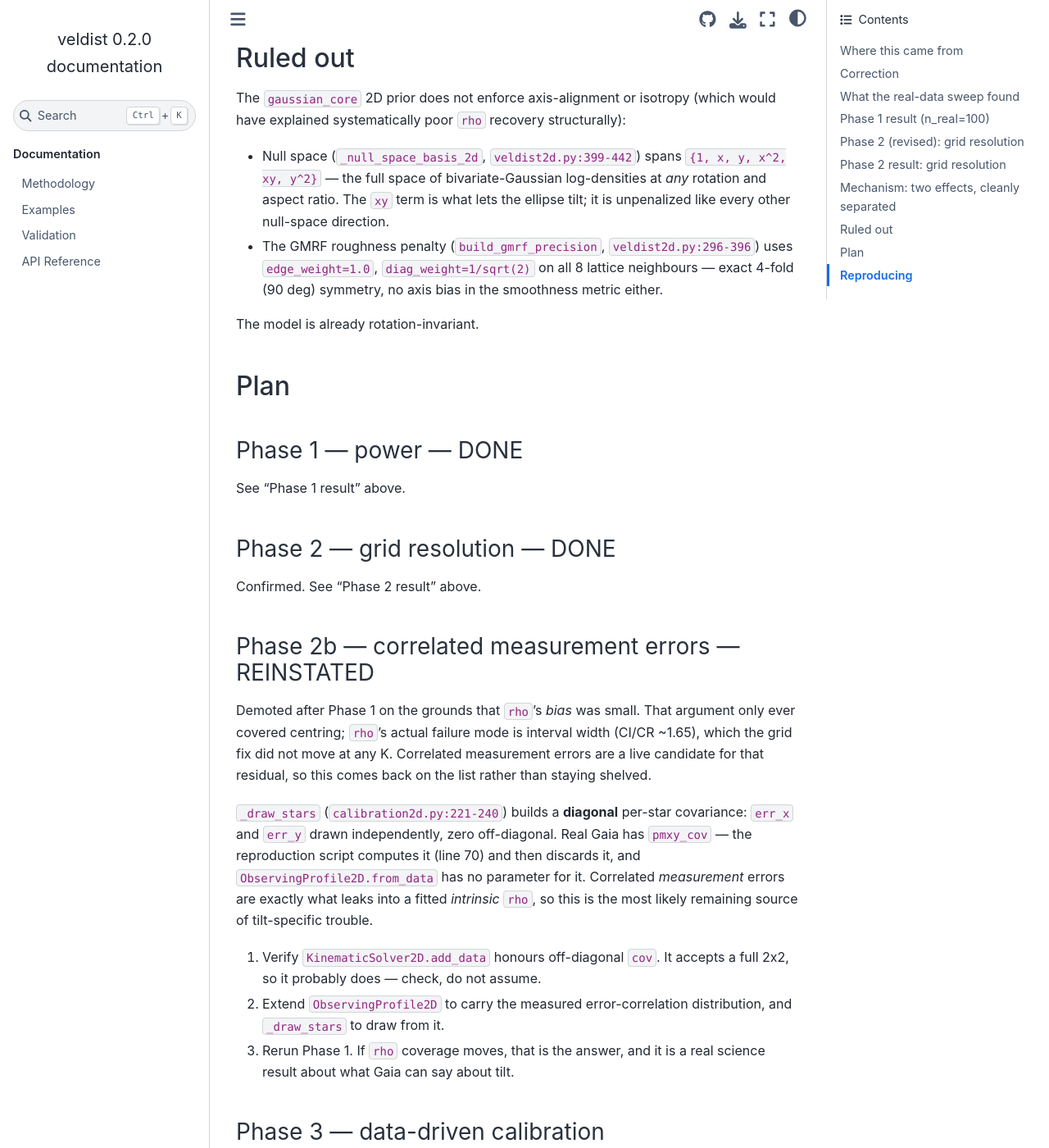
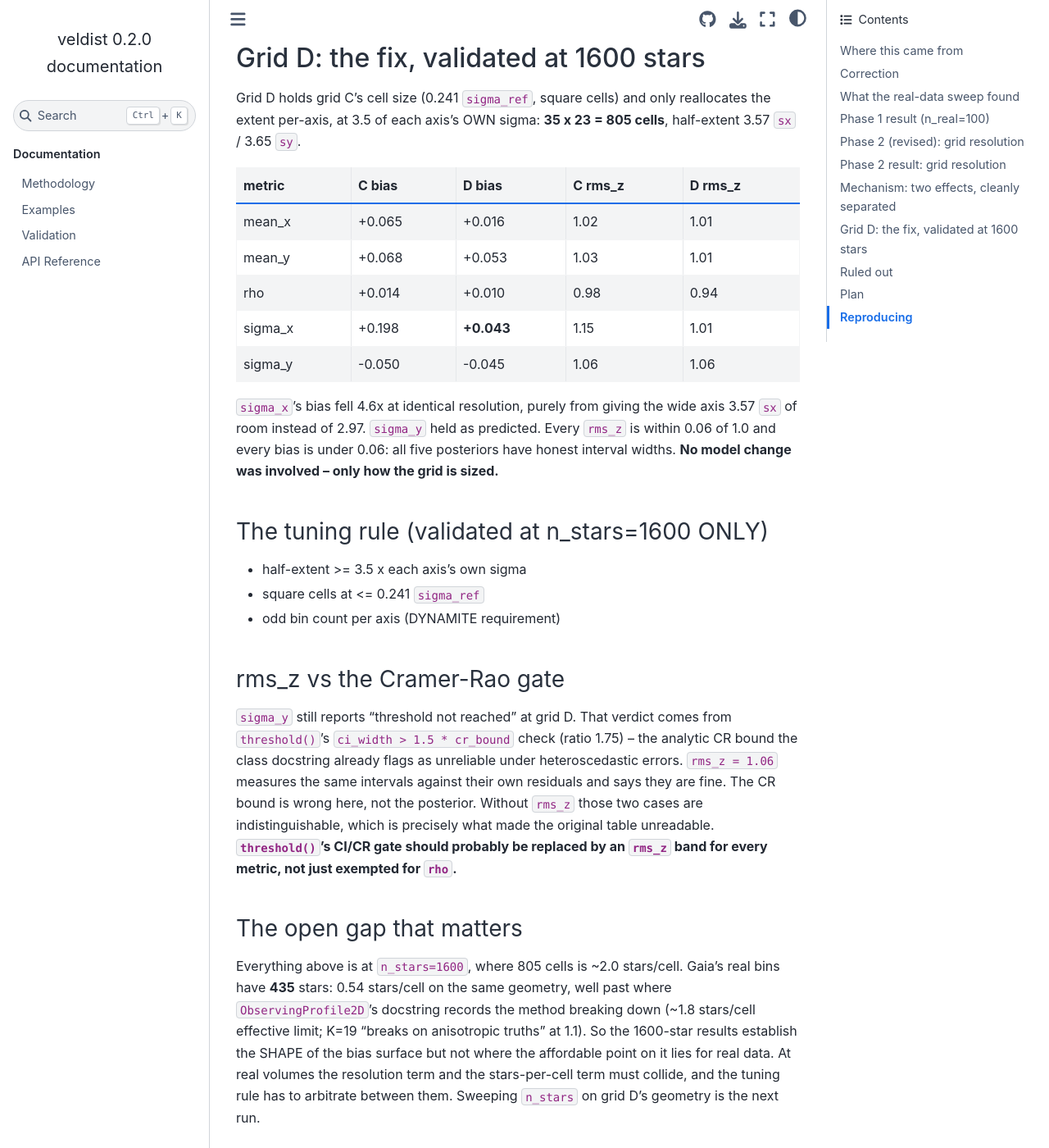
Before and after one commit to pjs902/veldist, a Sphinx documentation site: the page built from docs/handoff-2d-tilt-recovery.md, in a window 1280 px wide and 1400 px high, scrolled down 7581 px. Shown: the whole window at 82% size. Built offline with Sphinx 7.4.7 and the Sphinx Book theme 1.1.4, drawn with Linux system fonts in a browser that asks for light colours.

Commit message:
docs(2d): record grid D, the per-axis fix, validated at 1600 stars
Grid D holds grid C's cell size and only reallocates extent per-axis, at 3.5
of each axis's own sigma: 35x23 = 805 cells. sigma_x's bias falls 4.6x
(+0.198 -> +0.043) at identical resolution, purely from giving the wide axis
3.57 sx of room instead of 2.97; sigma_y holds at -0.045 as predicted. Every
rms_z lands within 0.06 of 1.0 and every bias under 0.06 -- all five
posteriors have honest interval widths, with no model change at all. Only the
grid sizing changed.

Gives the tuning rule, explicitly scoped to n_stars=1600 where it was
measured: half-extent >= 3.5x each axis's OWN sigma, square cells <= 0.241
sigma_ref, odd counts per axis.

Records a concrete follow-up for the harness: sigma_y still reports "threshold
not reached" at grid D, from the ci_width > 1.5*cr_bound gate (ratio 1.75),
while rms_z = 1.06 says the same intervals are fine. The CR bound is wrong
here, not the posterior. threshold()'s CI/CR gate should likely become an
rms_z band for every metric rather than staying exempted for rho alone.

Flags the gap that actually matters for the science: all of this is at 1600
stars (2.0 stars/cell). Gaia's real bins have 435, which is 0.54 stars/cell on
this geometry -- past where the docstring records the method breaking down. So
we have the shape of the bias surface but not the affordable point on it. The
n_stars sweep on grid D's geometry is running.

Co-Authored-By: Claude Opus 5 <noreply@anthropic.com>
Claude-Session: https://claude.ai/code/session_01LDCc9vPLr2QBQGoinTkpbM

```diff
--- a/docs/handoff-2d-tilt-recovery.md
+++ b/docs/handoff-2d-tilt-recovery.md
@@ -290,6 +290,56 @@ the original grid, is correctly calibrated purely from grid geometry: no
 change to the prior, no `pmxy_cov` modelling. The tilt was always
 recoverable; the grid was hiding it.
 
+## Grid D: the fix, validated at 1600 stars
+
+Grid D holds grid C's cell size (0.241 `sigma_ref`, square cells) and only
+reallocates the extent per-axis, at 3.5 of each axis's OWN sigma:
+**35 x 23 = 805 cells**, half-extent 3.57 `sx` / 3.65 `sy`.
+
+| metric | C bias | D bias | C rms_z | D rms_z |
+|---|---|---|---|---|
+| mean_x | +0.065 | +0.016 | 1.02 | 1.01 |
+| mean_y | +0.068 | +0.053 | 1.03 | 1.01 |
+| rho | +0.014 | +0.010 | 0.98 | 0.94 |
+| sigma_x | +0.198 | **+0.043** | 1.15 | 1.01 |
+| sigma_y | -0.050 | -0.045 | 1.06 | 1.06 |
+
+`sigma_x`'s bias fell 4.6x at identical resolution, purely from giving the
+wide axis 3.57 `sx` of room instead of 2.97. `sigma_y` held as predicted.
+Every `rms_z` is within 0.06 of 1.0 and every bias is under 0.06: all five
+posteriors have honest interval widths. **No model change was involved --
+only how the grid is sized.**
+
+### The tuning rule (validated at n_stars=1600 ONLY)
+
+- half-extent >= 3.5 x each axis's own sigma
+- square cells at <= 0.241 `sigma_ref`
+- odd bin count per axis (DYNAMITE requirement)
+
+### rms_z vs the Cramer-Rao gate
+
+`sigma_y` still reports "threshold not reached" at grid D. That verdict comes
+from `threshold()`'s `ci_width > 1.5 * cr_bound` check (ratio 1.75) -- the
+analytic CR bound the class docstring already flags as unreliable under
+heteroscedastic errors. `rms_z = 1.06` measures the same intervals against
+their own residuals and says they are fine. The CR bound is wrong here, not
+the posterior. Without `rms_z` those two cases are indistinguishable, which
+is precisely what made the original table unreadable. **`threshold()`'s CI/CR
+gate should probably be replaced by an `rms_z` band for every metric, not
+just exempted for `rho`.**
+
+### The open gap that matters
+
+Everything above is at `n_stars=1600`, where 805 cells is ~2.0 stars/cell.
+Gaia's real bins have **435** stars: 0.54 stars/cell on the same geometry,
+well past where `ObservingProfile2D`'s docstring records the method breaking
+down (~1.8 stars/cell effective limit; K=19 "breaks on anisotropic truths" at
+1.1). So the 1600-star results establish the SHAPE of the bias surface but
+not where the affordable point on it lies for real data. At real volumes the
+resolution term and the stars-per-cell term must collide, and the tuning rule
+has to arbitrate between them. Sweeping `n_stars` on grid D's geometry is the
+next run.
+
 ## Ruled out
 
 The `gaussian_core` 2D prior does not enforce axis-alignment or isotropy
```
